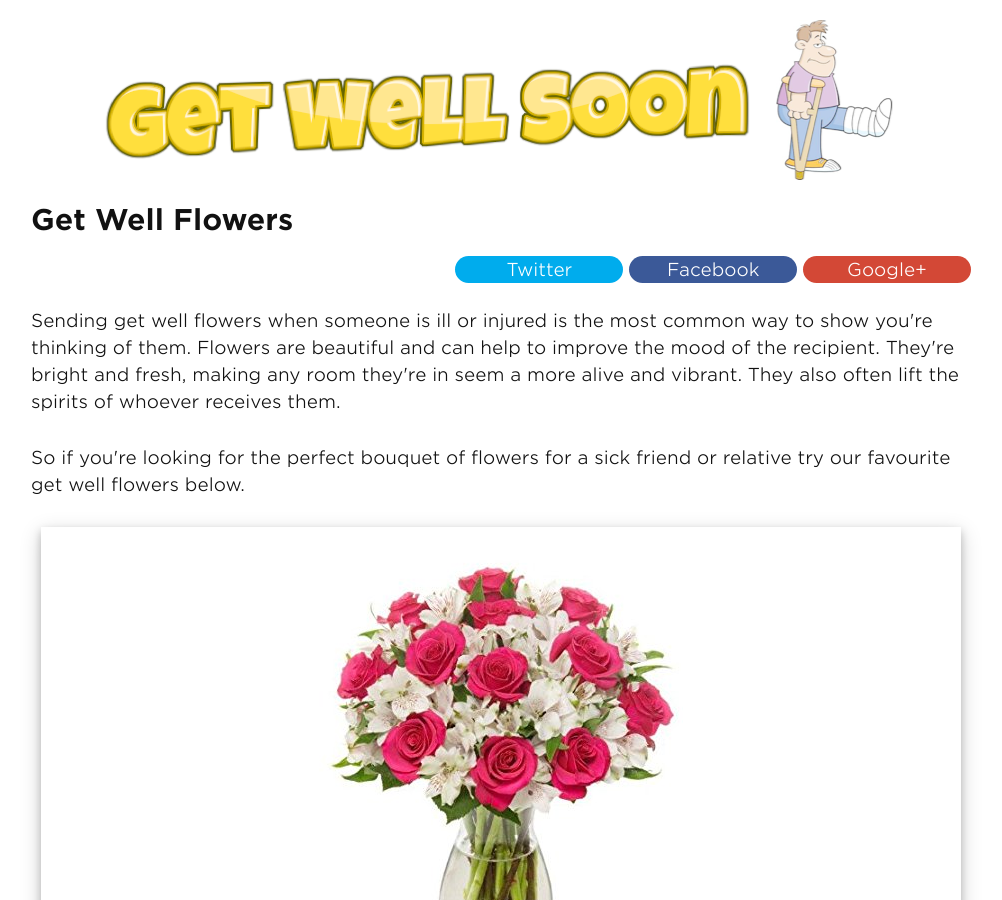
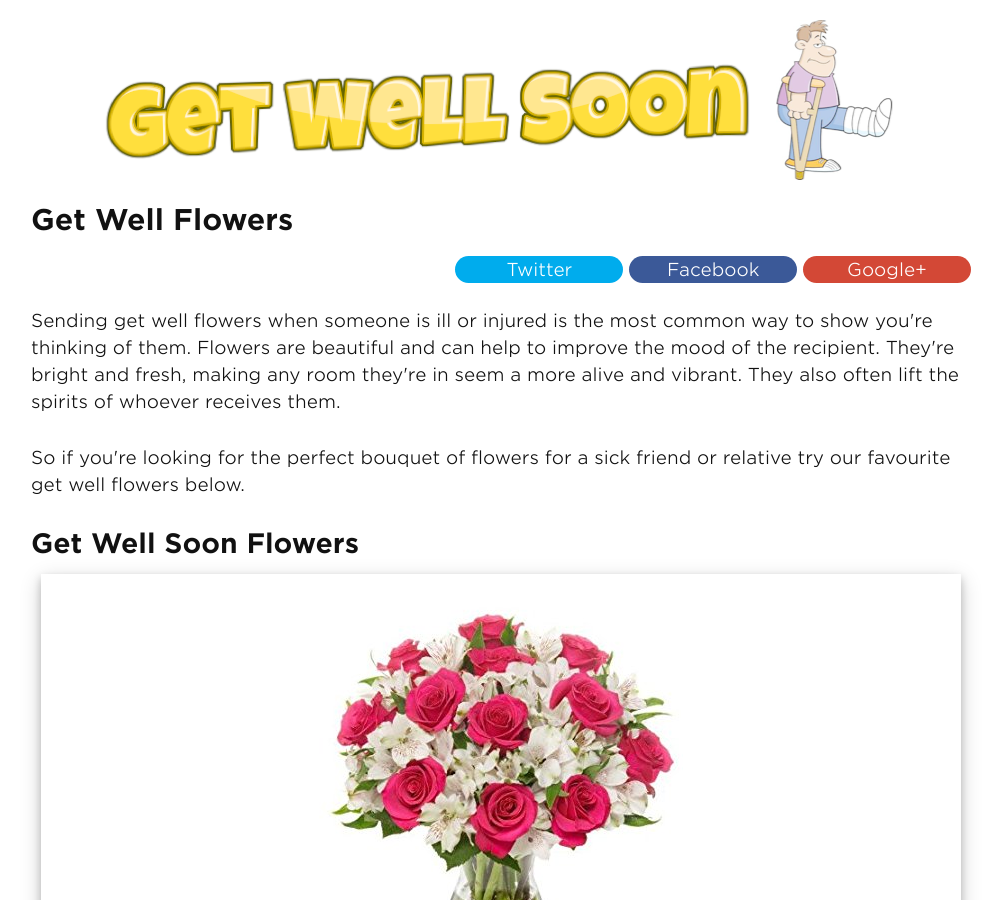
Before and after one commit to andyml123/andyml123.github.io, a Jekyll site: the page built from get-well-flowers.md, in a window 1280 px wide and 900 px high. Shown: the whole window, without its empty margins (139-1141 px from the left). Built offline with Jekyll 4.4.1, drawn with Linux system fonts in a browser that asks for light colours; a script that is not in the unit is left out.

Commit message:
Update get-well-flowers.md

```diff
--- a/get-well-flowers.md
+++ b/get-well-flowers.md
@@ -20,6 +20,8 @@ Sending get well flowers when someone is ill or injured is the most common way t
 <p>
 So if you're looking for the perfect bouquet of flowers for a sick friend or relative try our favourite get well flowers below.
 </p>
+
+<h2>Get Well Soon Flowers</h2>
 
 <div class="product-cta-box">
 <a href="https://www.amazon.com/gp/product/B00E3IXY62/ref=as_li_tl?ie=UTF8&camp=1789&creative=9325&creativeASIN=B00E3IXY62&linkCode=as2&tag=getwellmessages-20&linkId=0c599cb21658f538878ca62ded887ef1"><img src="/img/flowers/benchmark-bouquets-signature-roses-and-alstroemeria.jpeg" alt="benchmark roses and alstromeria flower bouquet"/></a>
```
